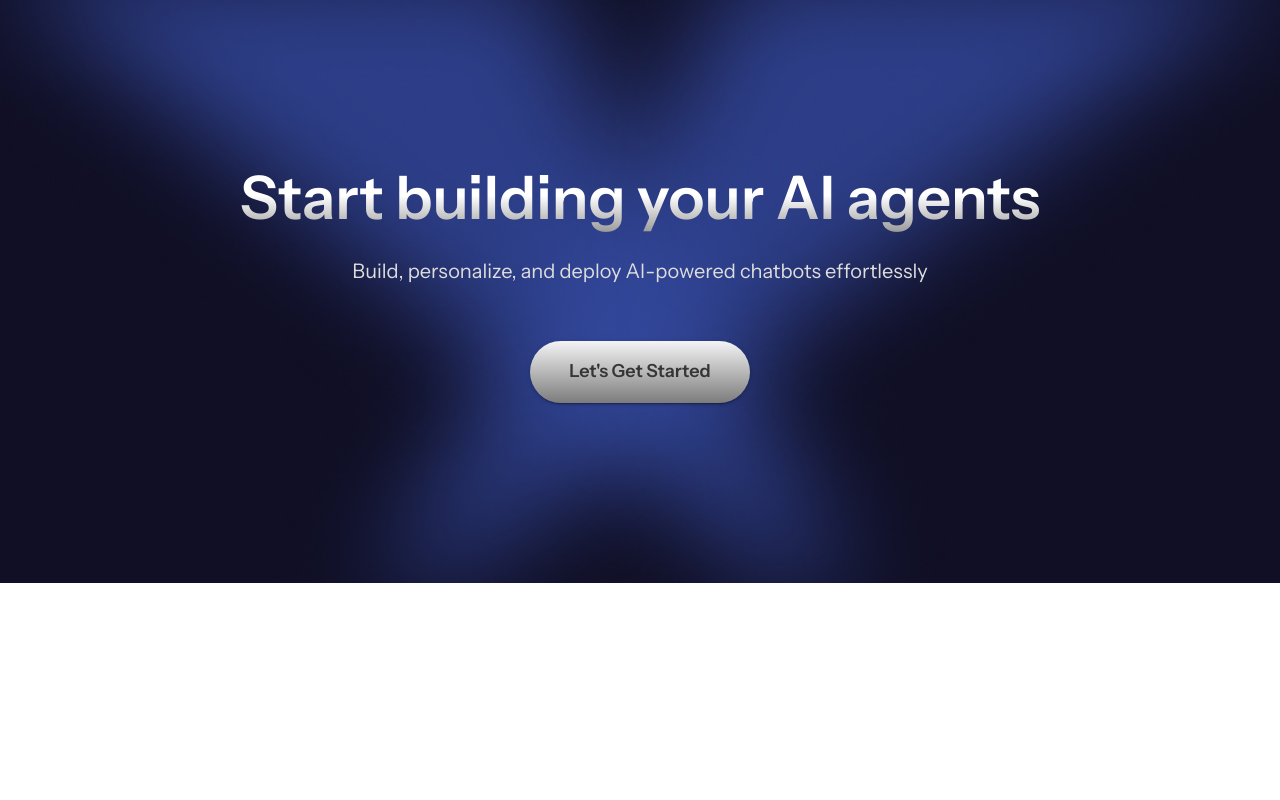
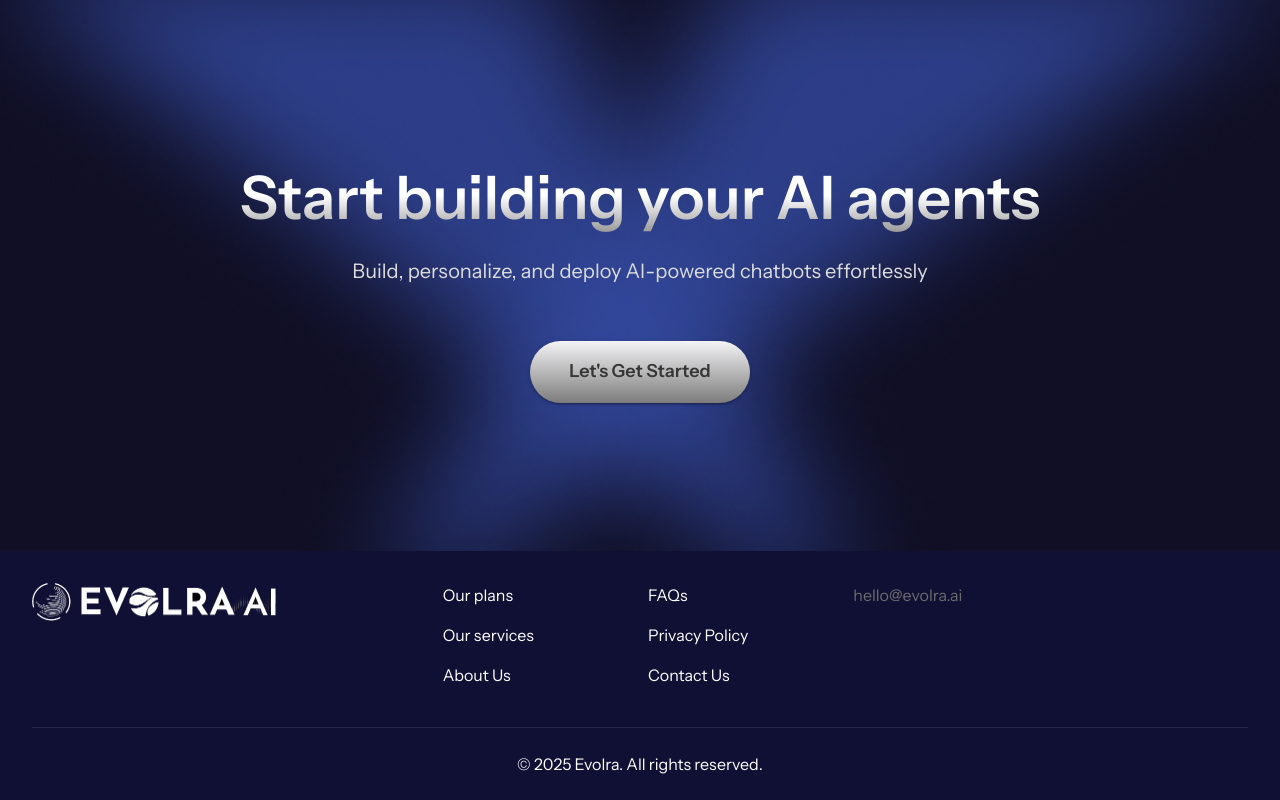
Before and after one commit to AmrapaliUnkal5/transcript_project, a React (Vite) app in the folder frontend/: page /home in a window 1280 px wide. Shown: the part 5427-6227 px from the top of the page. Before the commit the page ends 6010 px from the top, so only its background shows below. Built offline with nearby package versions, Linux system fonts and the light colour scheme; no server answers.

Commit message:
Footer section added in home page

```diff
--- a/frontend/src/pages/Home/Footer.tsx
+++ b/frontend/src/pages/Home/Footer.tsx
@@ -6,50 +6,32 @@ import {
   Grid,
   Typography,
   styled,
-  Link,Divider,
+  Link,
+  Divider,
 } from "@mui/material";
 
 function Footer() {
   return (
     <Box
+      px={4}
+      pb={3}
       sx={{
         backgroundColor: "#101035",
-        color: "#fff", // White text
-        position: "relative",
-        height: "283px"
       }}
     >
-        <Box >
-
-
+      <Box>
+        <Grid container rowSpacing={4} columnSpacing={{ xs: 2, sm: 2, md: 2 }}>
+          <Grid item xs={12} sm={12} md={4}>
+            <Box>
+              <StyledImage
+                src="/images/logo.png"
+                sx={{ width: "244px", height: "38px" }}
+              />
+              {/* Adjust the size of the image */}
             </Box>
-
-        <Box
-    sx={{
-      position: "absolute",
-      left: "10px", // Adjust position from left side
-      top: "41px", // Keep top positioning to align with other elements
-    }}
-  >
-    <img src="/images/Evolra-AI-Logo.png" alt="Company Logo" style={{top:'45px',left:'46px', width: '244px', height: '50px' }} /> {/* Adjust the size of the image */}
-  </Box>
-
-          <Box
-            sx={{
-              display: "flex",
-              flexDirection: "column",
-              gap: "17px", // Gap between links
-              fontSize: "16px",
-              position: "absolute",
-              transform: "translateX(-50%)",
-              top: "41px",
-              bottom: "131px",
-              lineHeight: "26px",
-              right: "715px",
-              fontWeight: 400,
-              textAlign: "center", // Center the text for links
-            }}
-          >
+          </Grid>
+          <Grid item xs={6} sm={6} md={2}>
+            <Box display={"flex"} flexDirection={"column"} gap={2}>
               <Link href="#" color="#ffffff" underline="hover">
                 Our plans
               </Link>
@@ -60,21 +42,9 @@ function Footer() {
                 About Us
               </Link>
             </Box>
-
-          <Box
-            sx={{
-              display: "flex",
-              flexDirection: "column",
-              position: "absolute",
-              transform: "translateX(-50%)",
-              gap: "17px",
-              fontSize: "16px",
-              lineHeight: "26px",
-              top:'41px',
-              bottom:'133px',
-              right:'487px',
-            }}
-          >
+          </Grid>
+          <Grid item xs={6} sm={6} md={2}>
+            <Box display={"flex"} flexDirection={"column"} gap={2}>
               <Link href="#" color="#ffffff" underline="hover">
                 FAQs
               </Link>
@@ -85,46 +55,40 @@ function Footer() {
                 Contact Us
               </Link>
             </Box>
-
-
+          </Grid>
+          <Grid item xs={12} sm={12} md={4}>
             <Typography
               sx={{
-          position: "absolute",
-          right: "126px",
-          top: "41px",
                 fontSize: "16px",
-           lineHeight: "26px",
+
                 color: "#6B6B6B",
               }}
             >
               hello@evolra.ai
             </Typography>
+          </Grid>
+        </Grid>
 
-<Box
-    sx={{
-      width: "100%",
-      position: "absolute",
-      bottom: "81px",
-      color:"#323232"
-    }}
-  >
+        <Box mt={5} mb={3}>
           <Divider sx={{ backgroundColor: "#ffffff", opacity: 0.1 }} />
         </Box>
         <Typography
           sx={{
-          position: "absolute",
-          bottom: "39px",
             fontSize: "16px",
             color: "#ffffff",
-          right:'600px'
+            textAlign: "center",
           }}
         >
           © 2025 Evolra. All rights reserved.
         </Typography>
-
-
+      </Box>
     </Box>
   );
 }
 
 export default Footer;
+
+const StyledImage = styled("img")(() => ({
+  maxWidth: "100%",
+  maxHeight: "100%",
+}));
--- a/frontend/src/pages/Home/index.tsx
+++ b/frontend/src/pages/Home/index.tsx
@@ -11,7 +11,8 @@ import BotDataControl from './BotDataControl';
 import ExperienceAdvantage from './ExperienceAdvantage';
 import KeyBenefits from './KeyBenefits';
 import Plans from './Plans';
-// import Footer from './Footer';
+import Footer from './Footer';
+//import { Enterprise } from './Enterprise';
 
 export default function HomePage() {
   return (
@@ -24,7 +25,7 @@ export default function HomePage() {
       <Plans/>
       <BotDataControl/>
       <StartBuilding/>
-      {/* <Footer/> */}
+      <Footer/>
 
     </Box>
   );
```
Also changed, not shown: frontend/public/images/Evolra-AI-Logo.png (deleted), frontend/public/images/logo.png. Lines whose indentation alone changed are shown as unchanged.
